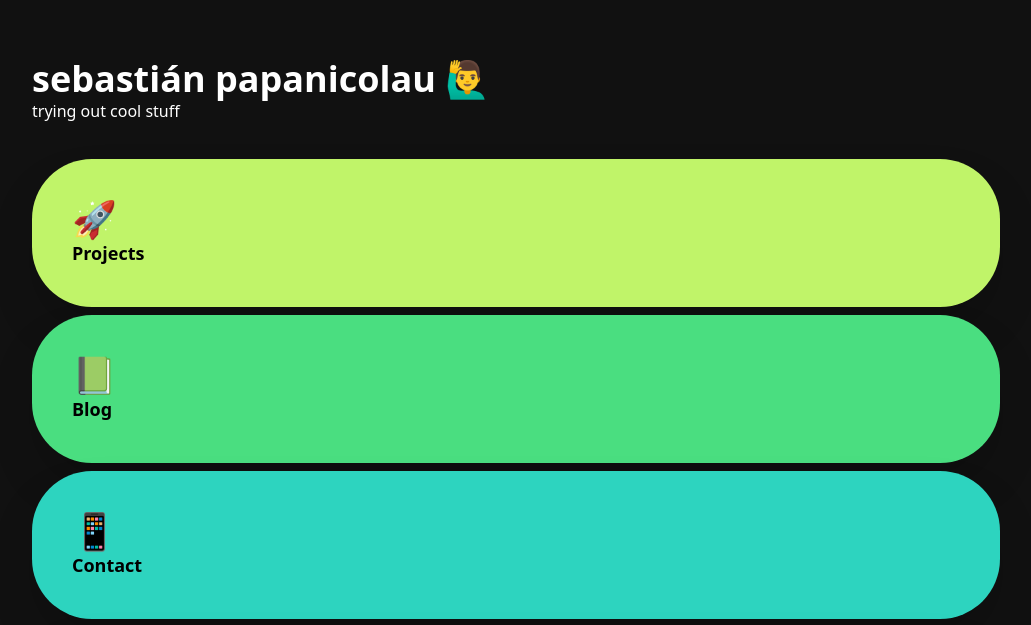
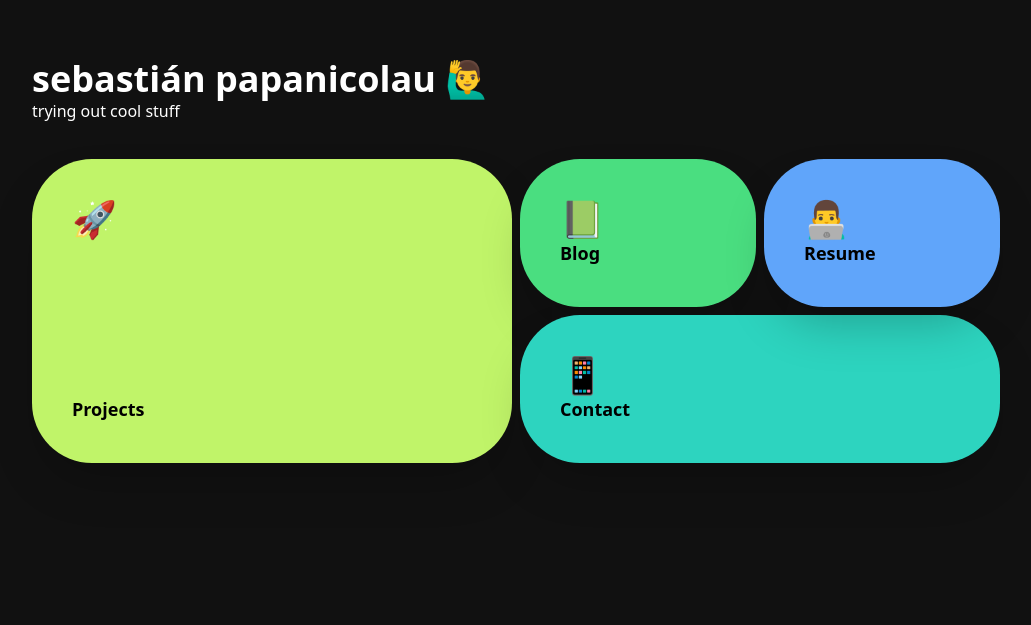
Before and after one commit to sebipap/my-blog, a Next.js app: page / in a window 1280 px wide. Shown: the part 157-782 px from the top of the page, without its empty margins (124-1155 px from the left). Built offline with nearby package versions, Linux system fonts and the light colour scheme.

Commit message:
Refactor component styles in sections.tsx

```diff
--- a/components/sections.tsx
+++ b/components/sections.tsx
@@ -12,7 +12,7 @@ const Block = ({
   onClick?: () => void;
 }) => (
   <div
-    className={`${styles} sm:col-span-full rounded-[60px] p-10 flex flex-col-reverse transition-all hover:scale-95 hover:opacity-90 shadow-2xl `}
+    className={`col-span-full ${styles} rounded-[60px] p-10 flex flex-col-reverse transition-all hover:scale-95 hover:opacity-90 shadow-2xl `}
     onClick={onClick}
   >
     <p className={`font-semibold text-lg`}>{children}</p>
@@ -24,7 +24,7 @@ const sections = [
   {
     text: "Projects",
     emoji: "🚀",
-    blockStyle: "bg-[#c0f469] col-span-2 row-span-2 hover:shadow-indigo/20",
+    blockStyle: "bg-[#c0f469] lg:col-span-2 row-span-2 hover:shadow-indigo/20",
     sectionTitleStyle: "border-[#c0f469]",
     sectionBlocksStyle: "bg-[#c0f469] shadow-indigo-300/5",
     items: [
@@ -76,7 +76,7 @@ const sections = [
       {
         title: "OpenBank",
         description: "Home banking with transfers and QR code payments.",
-        img: "col-span-2 hover:bg-[url('https://sebipap.github.io/img/openbank.jpg')]",
+        img: "lg:col-span-2 hover:bg-[url('https://sebipap.github.io/img/openbank.jpg')]",
         href: "https://github.com/sebipap/openbank",
       },
       {
@@ -90,7 +90,8 @@ const sections = [
   {
     text: "Blog",
     emoji: "📗",
-    blockStyle: "bg-green-400 col-span-1 row-span-1 hover:shadow-green-400/20",
+    blockStyle:
+      "bg-green-400 lg:col-span-1 row-span-1 hover:shadow-green-400/20",
     sectionTitleStyle: "border-green-400",
     sectionBlocksStyle: "bg-green-400",
     items: [
@@ -103,7 +104,7 @@ const sections = [
   {
     text: "Contact",
     emoji: "📱",
-    blockStyle: "bg-teal-400 col-span-2 row-span-1 hover:shadow-teal-400/20",
+    blockStyle: "bg-teal-400 lg:col-span-2 row-span-1 hover:shadow-teal-400/20",
     sectionTitleStyle: "border-teal-400",
     sectionBlocksStyle: "bg-teal-400",
     items: [
@@ -111,13 +112,13 @@ const sections = [
         title: "Github",
         description: "@sebipap",
         href: "https://github.com/sebipap",
-        img: "col-span-2 row-span-2 bg-[url('https://cdn-icons-png.flaticon.com/512/25/25231.png')]",
+        img: "lg:col-span-2 row-span-2 bg-[url('https://cdn-icons-png.flaticon.com/512/25/25231.png')]",
       },
       {
         title: "LinkedIn",
 
         href: "https://www.linkedin.com/in/sebasti%C3%A1n-papanicolau-10baa91b1/",
-        img: "col-span-2 bg-[url('https://proinfluent.b-cdn.net/wp-content/uploads/2019/05/Logo-LinkedIn-blanc.png')]",
+        img: "lg:col-span-2 bg-[url('https://proinfluent.b-cdn.net/wp-content/uploads/2019/05/Logo-LinkedIn-blanc.png')]",
       },
       {
         title: "Email",
@@ -129,7 +130,7 @@ const sections = [
   {
     text: "Resume",
     emoji: "👨‍💻",
-    blockStyle: "bg-blue-400 col-span-1 row-span-1 hover:shadow-blue-400/20",
+    blockStyle: "bg-blue-400 lg:col-span-1 row-span-1 hover:shadow-blue-400/20",
     sectionTitleStyle: "border-blue-400",
     sectionBlocksStyle: "bg-blue-400",
     items: [
@@ -207,7 +208,7 @@ export const Item = ({ item, sectionBlocksStyle }: any) => {
   return (
     <a
       href={item.href}
-      className={`${sectionBlocksStyle} col-span-2 rounded-[60px] p-10 flex flex-col-reverse transition-all ${item.img} bg-contain  shadow-xl transition-all hover:scale-95 bg-brightness-50 text-black cursor-pointer bg-blend-soft-light`}
+      className={`${sectionBlocksStyle} lg:col-span-2 rounded-[60px] p-10 flex flex-col-reverse transition-all ${item.img} bg-contain  shadow-xl transition-all hover:scale-95 bg-brightness-50 text-black cursor-pointer bg-blend-soft-light`}
     >
       <p>{item.description}</p>
       <h5 className={`text-xl font-bold`}>{item.title}</h5>
```
